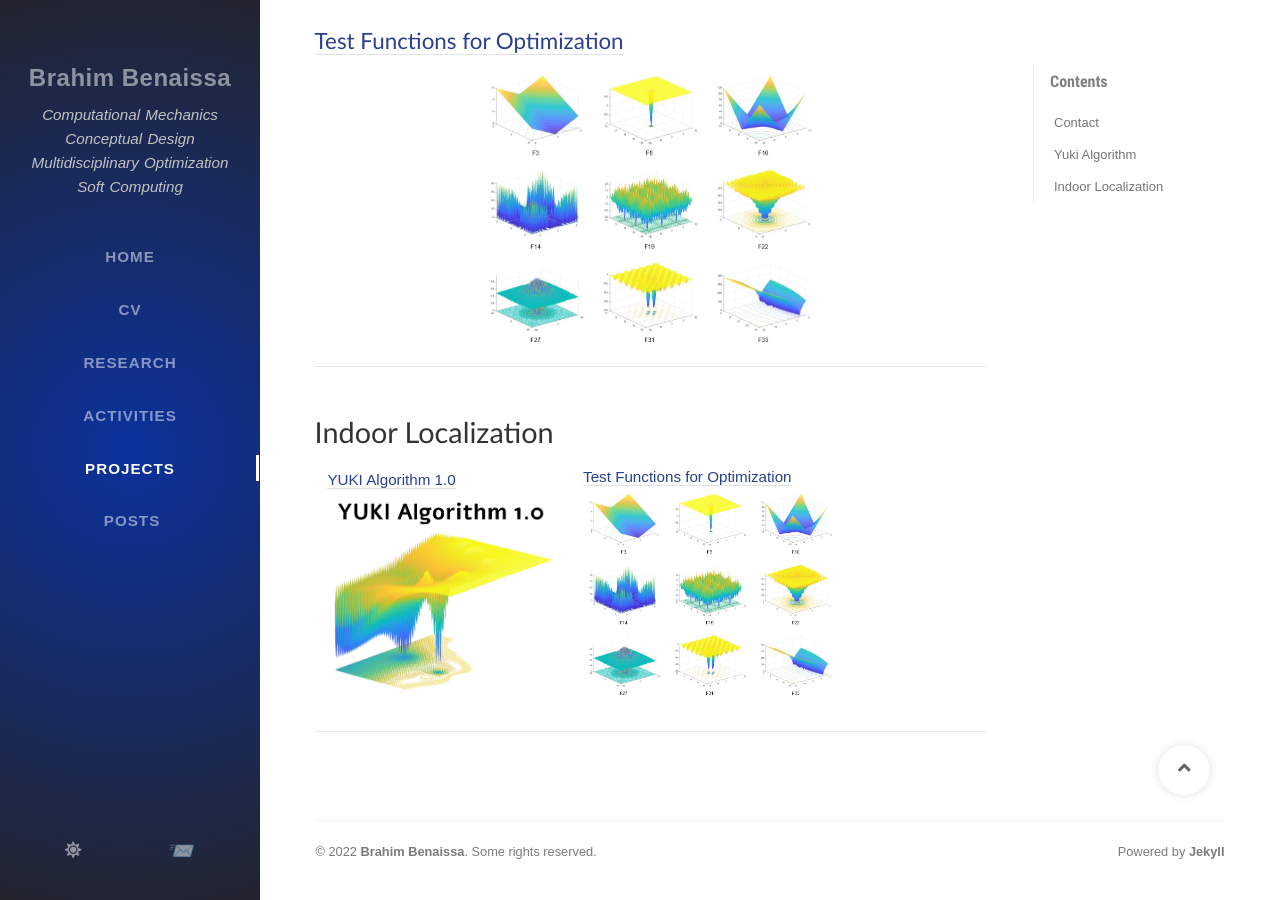
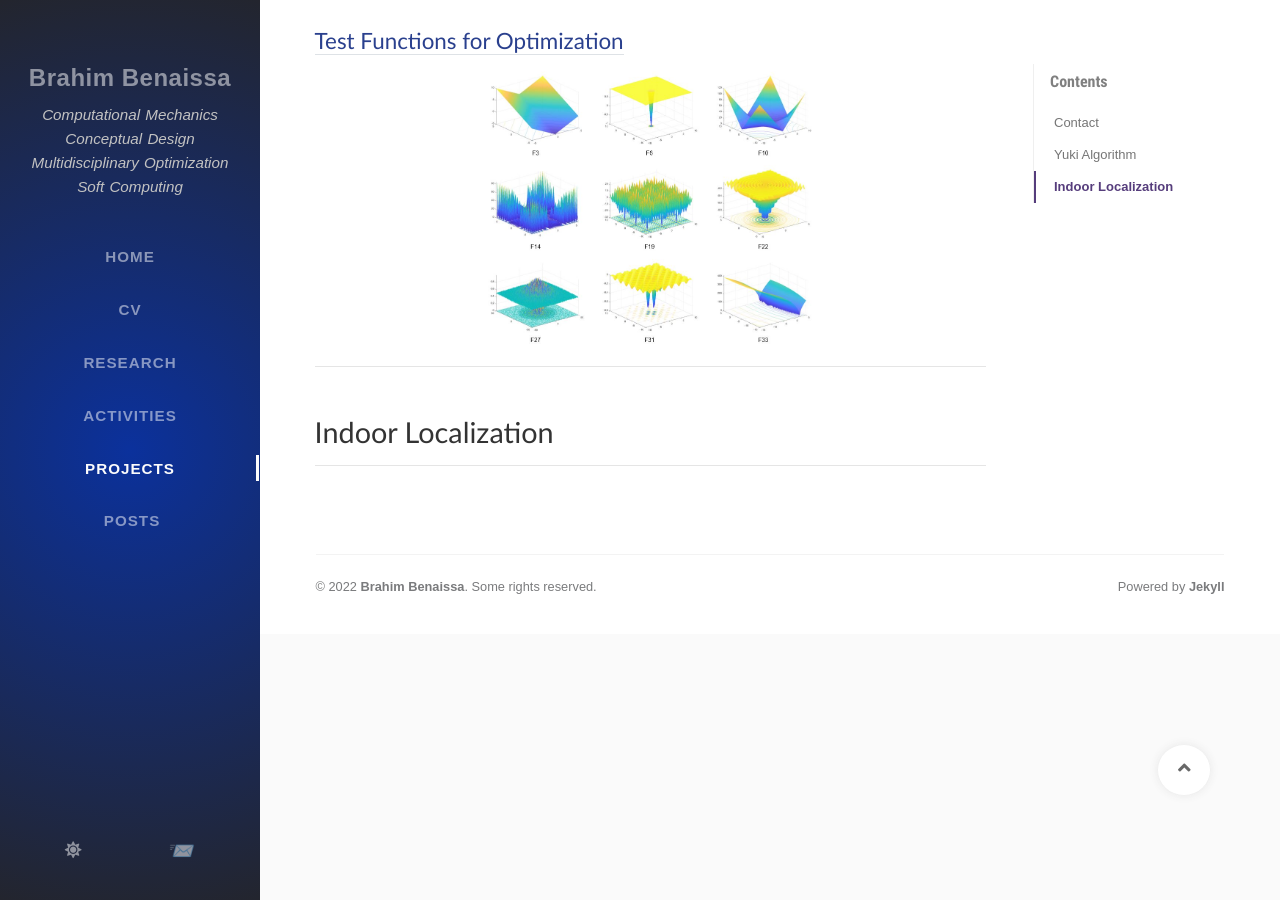
Before and after one commit to Brahim-Benaissa/Brahim-Benaissa.github.io, a Jekyll site: the page built from tabs/projects.md, in a window 1280 px wide and 900 px high, scrolled down 814 px. Built offline with Jekyll 4.4.1, drawn with Linux system fonts in a browser that asks for light colours; nearby versions of some CDN libraries; some web fonts are replaced; comment, search, counter and statistics services are not loaded.

Commit message:
Update projects.md

```diff
--- a/tabs/projects.md
+++ b/tabs/projects.md
@@ -43,10 +43,11 @@ I would love to help!
 
 ---
 
+<!-- |<a href="{{site.baseurl}}/posts/Yuki-Algorithm-01"> YUKI Algorithm 1.0 <br> <a href="{{site.baseurl}}/posts/Yuki-Algorithm-01"> <img src="{{site.baseurl}}/assets/files/Projects/YUKI ALGORITHM 1.0/YA_F50.jpg" width="100%"> </a> |<a href="{{site.baseurl}}/posts/plugin-optimization-testing"> Test Functions for Optimization </a> <br> <a href="{{site.baseurl}}/posts/plugin-optimization-testing"><img src="{{site.baseurl}}/assets/files/Projects/OPTIMIZATION TEST FUNCTIONS/TestFunctions.jpg" width="60%"> </a> -->
+
+
 
 # Indoor Localization
-
-|<a href="{{site.baseurl}}/posts/Yuki-Algorithm-01"> YUKI Algorithm 1.0 <br> <a href="{{site.baseurl}}/posts/Yuki-Algorithm-01"> <img src="{{site.baseurl}}/assets/files/Projects/YUKI ALGORITHM 1.0/YA_F50.jpg" width="100%"> </a> |<a href="{{site.baseurl}}/posts/plugin-optimization-testing"> Test Functions for Optimization </a> <br> <a href="{{site.baseurl}}/posts/plugin-optimization-testing"><img src="{{site.baseurl}}/assets/files/Projects/OPTIMIZATION TEST FUNCTIONS/TestFunctions.jpg" width="65%"> </a>
 
 
 
```
